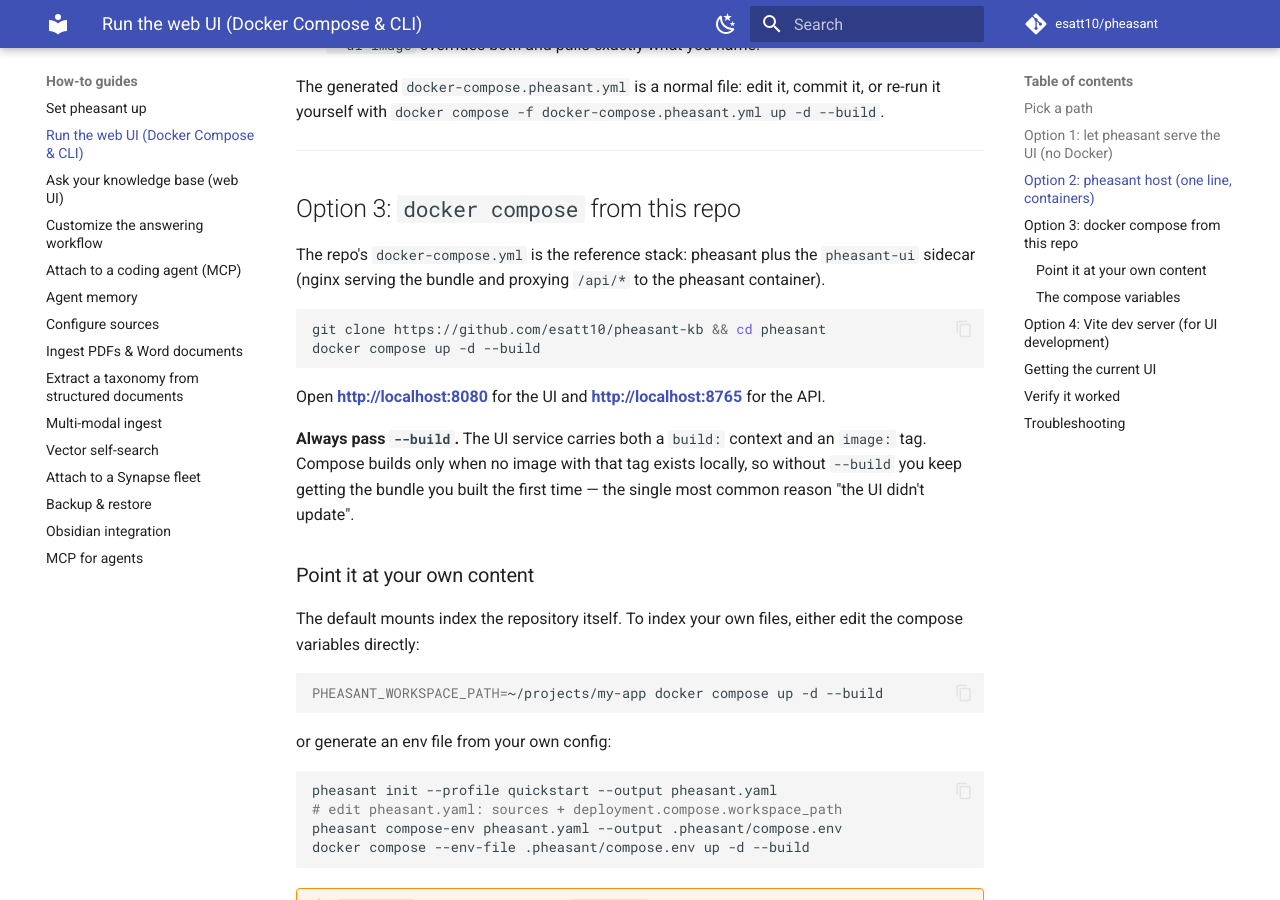
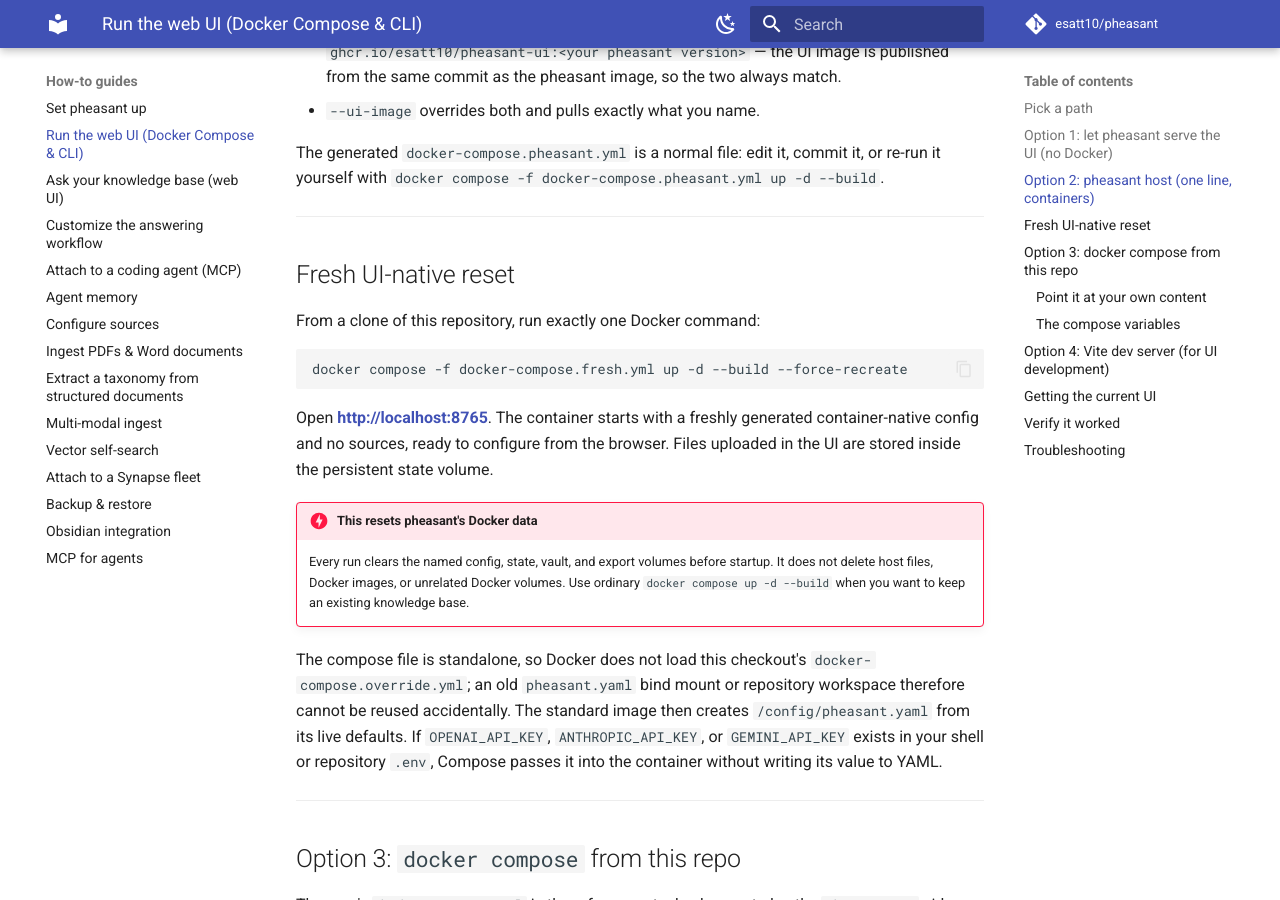
Before and after one commit to esatt10/SyncSage, an MkDocs documentation site: the page built from docs/how-to/run-the-ui.md, in a window 1280 px wide and 900 px high, scrolled down 2841 px. Built offline with MkDocs 1.6.1 and Material for MkDocs 9.7.7, drawn with Linux system fonts in a browser that asks for light colours; comment, search, counter and statistics services are not loaded; some of the changed text lies outside the part shown.

Commit message:
Updates to small bugs

````diff
--- a/docs/how-to/run-the-ui.md
+++ b/docs/how-to/run-the-ui.md
@@ -17,10 +17,11 @@ making sure the UI you are looking at is the current one.
 |---|---|---|
 | I already run `pheasant` from the CLI and just want the UI | [Option 1 — pheasant serves it](#option-1-let-pheasant-serve-the-ui-no-docker) | `http://localhost:8765` |
 | I want the whole thing in containers, one command | [Option 2 — `pheasant host`](#option-2-pheasant-host-one-line-containers) | `http://localhost:8080` |
+| I want a brand-new container configured entirely in the UI | [Fresh UI-native reset](#fresh-ui-native-reset) | `http://localhost:8765` |
 | I have this repo cloned and want the standard stack | [Option 3 — `docker compose`](#option-3-docker-compose-from-this-repo) | `http://localhost:8080` |
 | I am editing the UI source | [Option 4 — Vite dev server](#option-4-vite-dev-server-for-ui-development) | `http://localhost:5173` |
 
-All four serve the same bundle from `ui/`. None of them change how indexing
+Every path serves the same bundle from `ui/`. None of them change how indexing
 works.
 
 ---
@@ -125,6 +126,33 @@ Which UI bundle you get:
 
 The generated `docker-compose.pheasant.yml` is a normal file: edit it, commit
 it, or re-run it yourself with `docker compose -f docker-compose.pheasant.yml up -d --build`.
+
+---
+
+## Fresh UI-native reset
+
+From a clone of this repository, run exactly one Docker command:
+
+```bash
+docker compose -f docker-compose.fresh.yml up -d --build --force-recreate
+```
+
+Open **<http://localhost:8765>**. The container starts with a freshly generated
+container-native config and no sources, ready to configure from the browser.
+Files uploaded in the UI are stored inside the persistent state volume.
+
+!!! danger "This resets pheasant's Docker data"
+    Every run clears the named config, state, vault, and export volumes before
+    startup. It does not delete host files, Docker images, or unrelated Docker
+    volumes. Use ordinary `docker compose up -d --build` when you want to keep
+    an existing knowledge base.
+
+The compose file is standalone, so Docker does not load this checkout's
+`docker-compose.override.yml`; an old `pheasant.yaml` bind mount or repository
+workspace therefore cannot be reused accidentally. The standard image then
+creates `/config/pheasant.yaml` from its live defaults. If `OPENAI_API_KEY`,
+`ANTHROPIC_API_KEY`, or `GEMINI_API_KEY` exists in your shell or repository
+`.env`, Compose passes it into the container without writing its value to YAML.
 
 ---
 
--- a/ui/src/components/EmbeddingsPanel.tsx
+++ b/ui/src/components/EmbeddingsPanel.tsx
@@ -46,8 +46,8 @@ export function EmbeddingsPanel() {
       invalidate();
       setNotice(
         data.vectors_invalidated
-          ? "Saved. The model or dimension changed, so existing vectors are in a different " +
-            "space — rebuild them before relying on semantic search."
+          ? `Saved. The embedding space changed, so ${data.vectors_dropped ?? 0} incompatible ` +
+            "vectors were cleared. Build vectors before relying on semantic search."
           : data.wrote_config
             ? "Saved to your config file."
             : "Saved to the running process.",
````
Also changed, not shown: README.md (+12 -0 lines), docker-compose.fresh.yml (added, +51 -0 lines), 9 other files.
